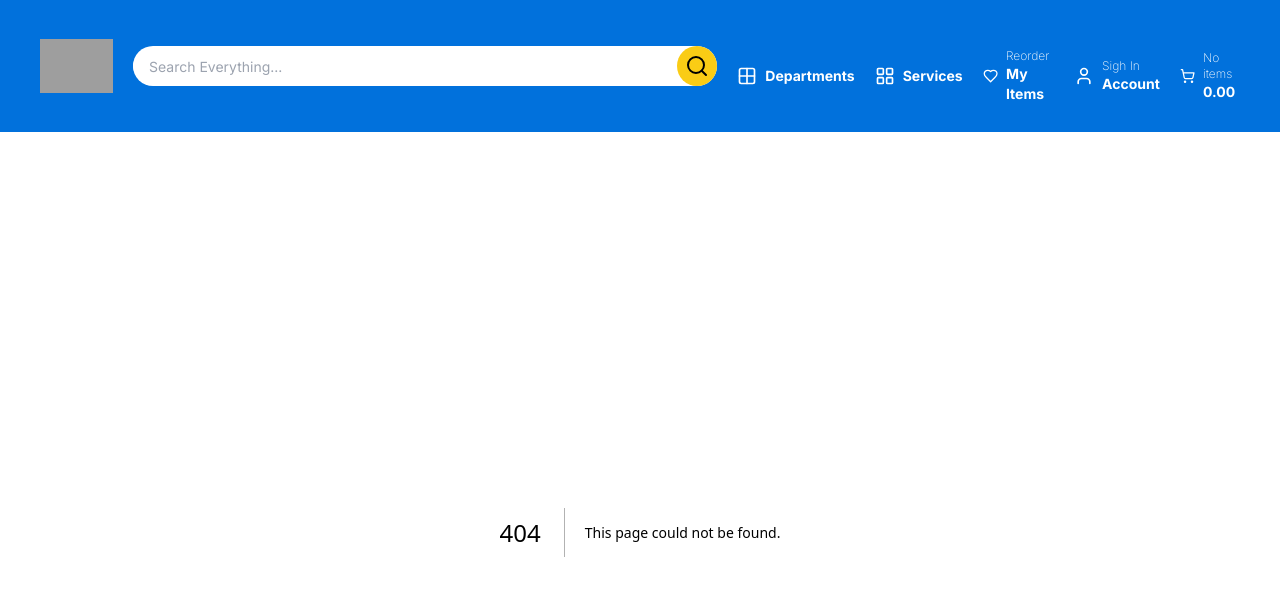
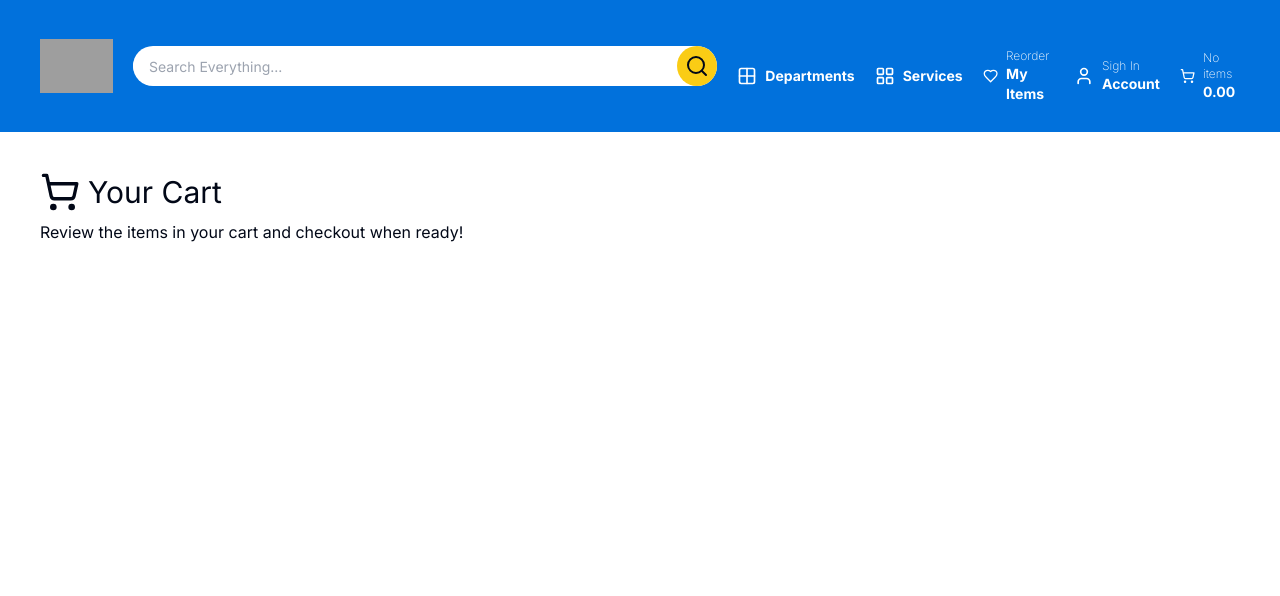
Before and after one commit to stephen-gift/walmart_clone, a Next.js app: page /basket in a window 1280 px wide. Before the commit this address had no page. Shown: the top 596 px of the page. Built offline with nearby package versions, Linux system fonts and the light colour scheme; grey boxes are pictures that could not be loaded.

Commit message:
Basket page

```diff
--- /dev/null
+++ b/app/basket/page.tsx
@@ -0,0 +1,21 @@
+// import Basket from "@/components/Basket"
+import { ShoppingCartIcon } from "lucide-react";
+
+const BasketPage = () => {
+  return (
+    <div className="w-full p-10 max-w-7xl mx-auto">
+      <div className="flex items-center space-x-2">
+        <ShoppingCartIcon className="w-10 h-10" />
+        <h1 className="text-3xl font">Your Cart</h1>
+      </div>
+      <p className="mt-2 mb-5">
+        Review the items in your cart and checkout when ready!
+      </p>
+
+      {/* Basket */}
+      {/* <Basket /> */}
+    </div>
+  );
+};
+
+export default BasketPage;
```
